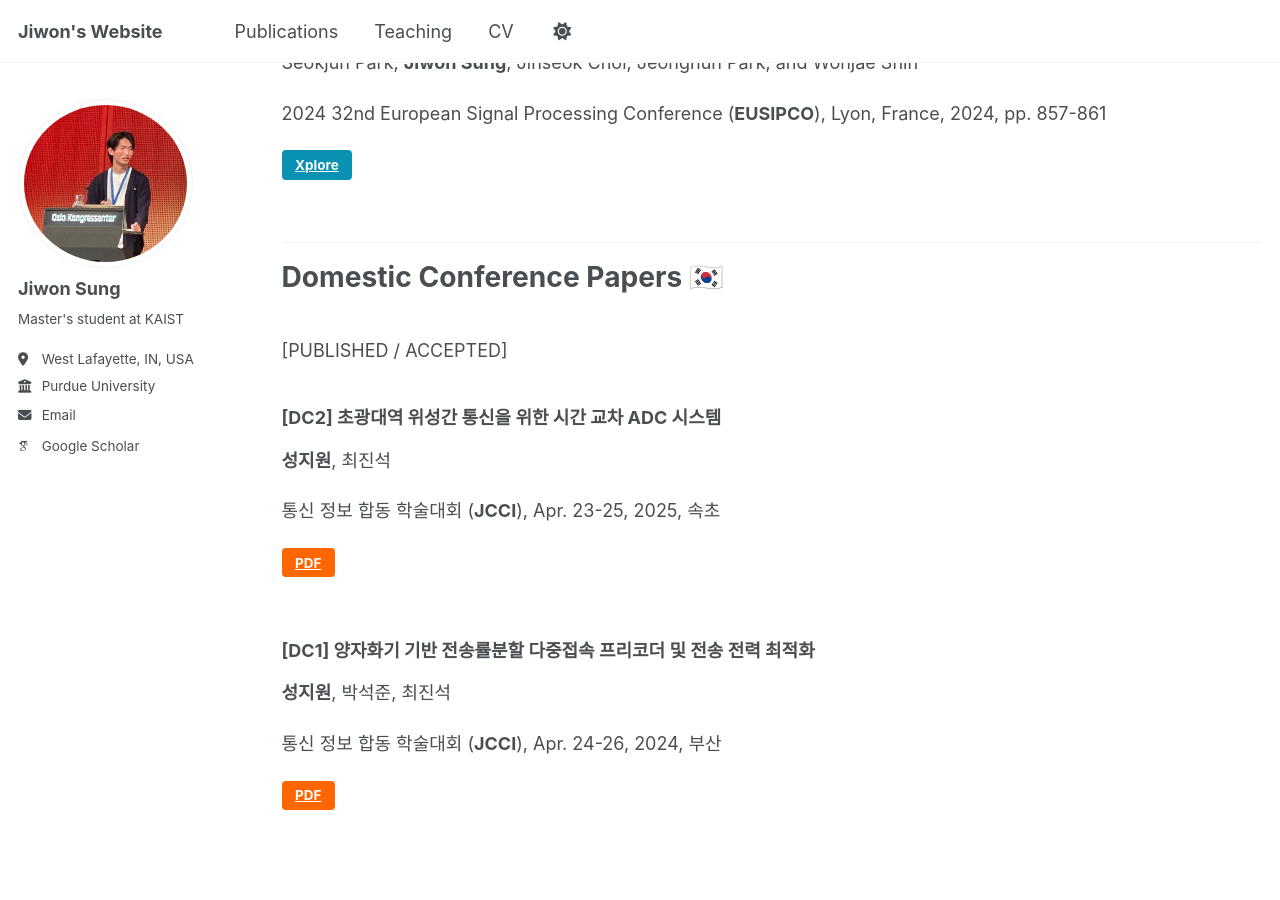
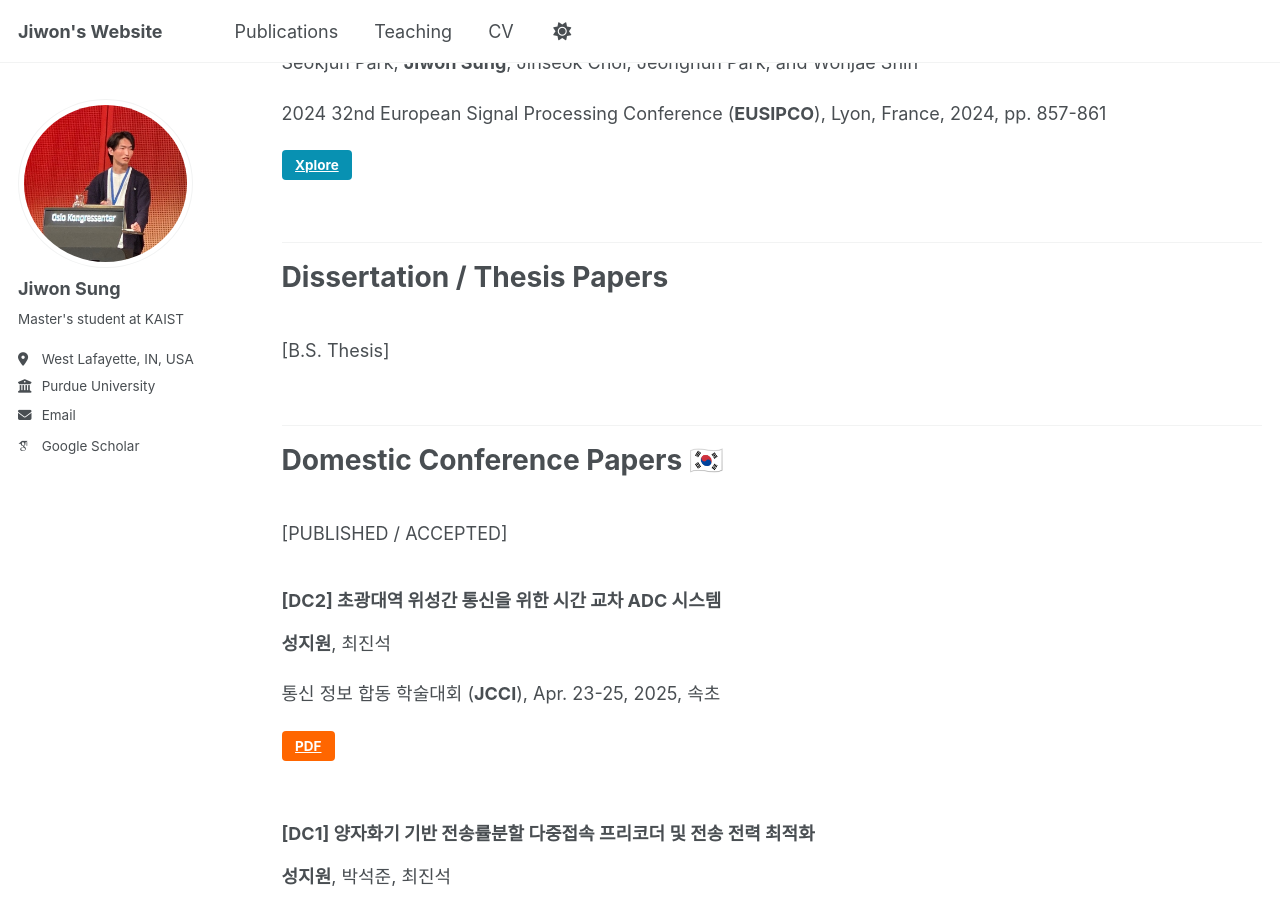
Before and after one commit to sunione/sunione.github.io, a Jekyll site: the page built from _pages/publications.md, in a window 1280 px wide and 900 px high, scrolled down 1283 px. Built offline with Jekyll 4.4.1, drawn with Linux system fonts in a browser that asks for light colours; some web fonts are replaced.

Commit message:
publications.md

```diff
--- a/_pages/publications.md
+++ b/_pages/publications.md
@@ -107,6 +107,21 @@ International Conference Papers
     </p>
   </div>
 </div>
+
+
+
+---
+
+Dissertation / Thesis Papers
+======
+
+<div style="height: 10px;"></div>
+
+\[B.S. Thesis\]
+
+<div style="height: 20px;"></div>
+
+
 
 
 
```
